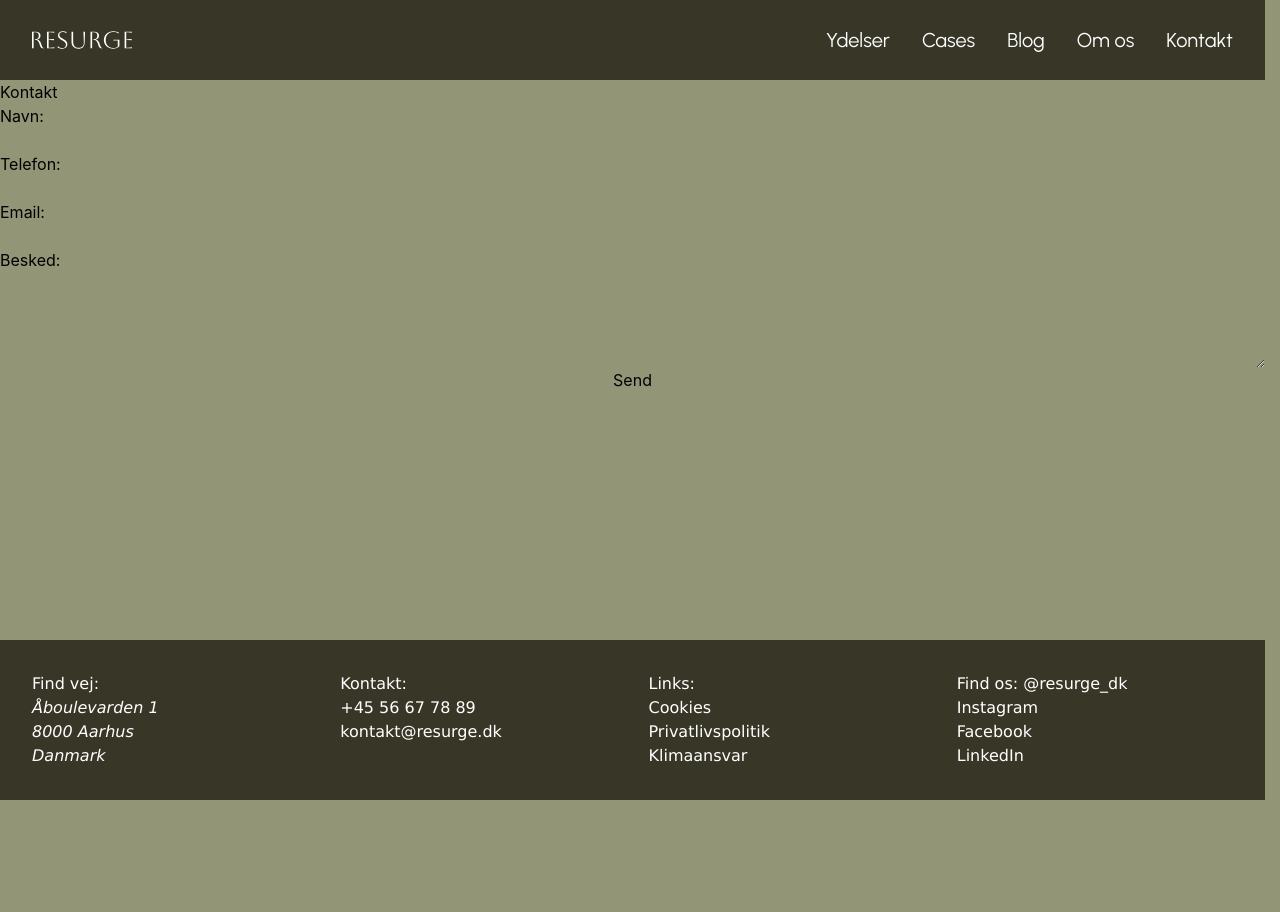
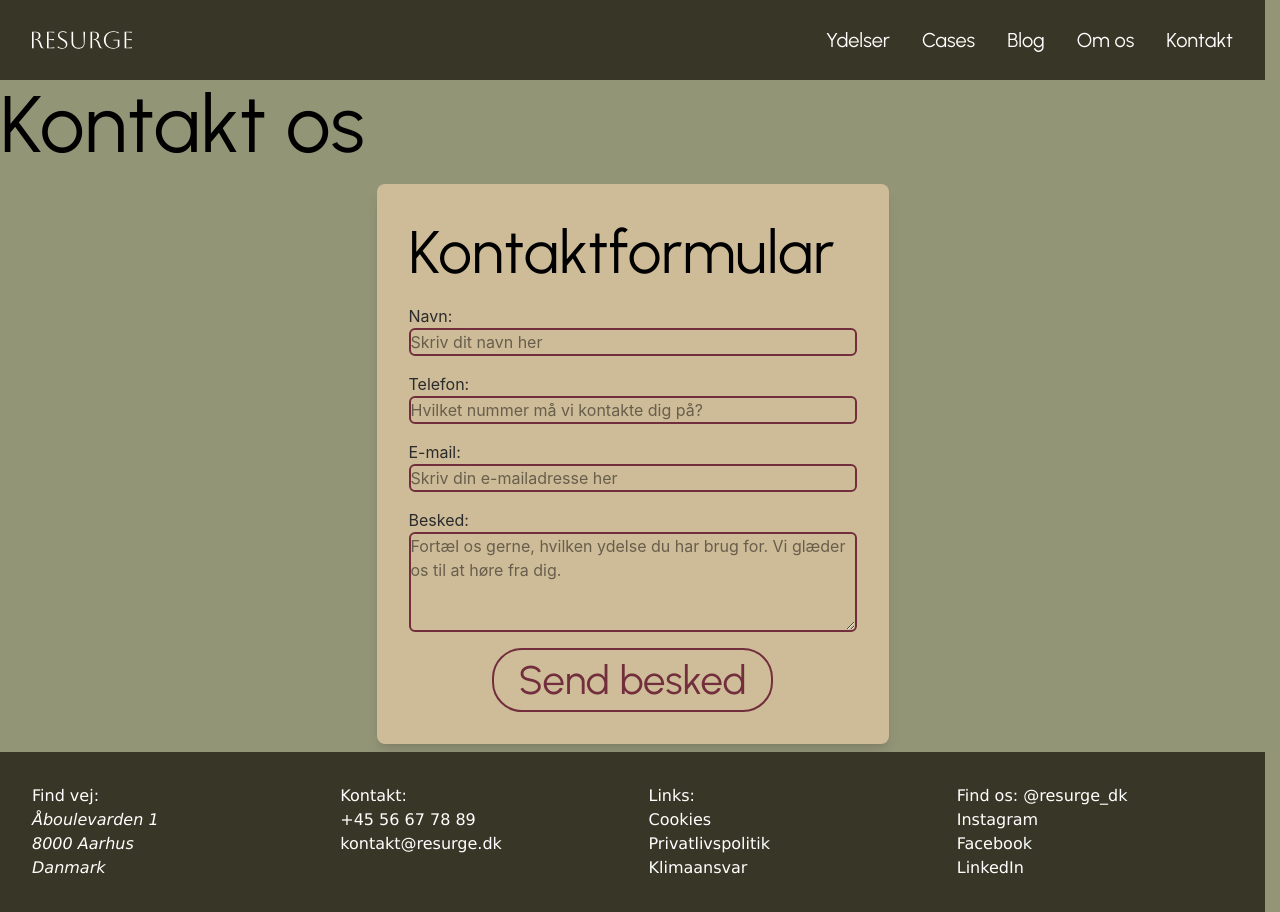
Before and after one commit to SaltyStarfish/resurge-projekt, a React (Vite) app in the folder resurge-react-project/: page /kontakt in a window 1280 px wide. Before the commit the page ends 800 px from the top, so only its background shows below. Built offline with nearby package versions, Linux system fonts and the light colour scheme.

Commit message:
Styling + placeholders + knap tilføjet

```diff
--- a/resurge-react-project/src/views/KontaktView.jsx
+++ b/resurge-react-project/src/views/KontaktView.jsx
@@ -1,30 +1,34 @@
-// Husk at importere alle Links og Components, der referes til
-import ComponentTemplate from "../components/ComponentTemplate"
-
+import { Link } from "react-router-dom";
+import CtaKnap from "../components/CtaKnap"
 
 function KontaktView() {
 
   return (
     <>
       {/* Opret sidens indhold herunder som "normal HTML" eller referer til components*/}
-      <h1>Kontakt</h1>
-      <div>
-        </div>
-        <form className="flex flex-col">
-          <label htmlFor="navn">Navn:</label>
-          <input type="text" id="navn" name="navn" required />
+      <h1 className="font-h1 font-medium mb-4">Kontakt os</h1>
+      <div className="flex justify-center w-full max-w-lg mx-auto">
+        <form className="flex flex-col bg-[#CEBC98] shadow-lg rounded-lg p-8 w-full">
+          <h2 className="font-h2 font-medium mb-4">Kontaktformular</h2>
+          <label htmlFor="navn" className="text-[#2B2B2B]">Navn:</label>
+          <input type="text" id="navn" name="navn" required placeholder="Skriv dit navn her" className="border-2 border-[#722E3C] rounded-md mb-4"
+       />
 
-          <label htmlFor="telefon">Telefon:</label>
-          <input type="text" id="telefon" name="telefon" required />
+          <label htmlFor="telefon" className="text-[#2B2B2B]">Telefon:</label>
+          <input type="text" id="telefon" name="telefon" required placeholder="Hvilket nummer må vi kontakte dig på?" className="border-2 border-[#722E3C] rounded-md mb-4" />
 
-          <label htmlFor="email">Email:</label>
-          <input type="email" id="email" name="email" required />
+          <label htmlFor="email" className="text-[#2B2B2B]">E-mail:</label>
+          <input type="email" id="email" name="email" required placeholder="Skriv din e-mailadresse her" className="border-2 border-[#722E3C] rounded-md mb-4" />
 
-          <label htmlFor="besked">Besked:</label>
-          <textarea id="besked" name="besked" rows="4" required></textarea>
-
-          <button type="submit">Send</button>
+          <label htmlFor="besked" className="text-[#2B2B2B]">Besked:</label>
+          <textarea id="besked" name="besked" rows="4" required placeholder="Fortæl os gerne, hvilken ydelse du har brug for. Vi glæder os til at høre fra dig." className="border-2 border-[#722E3C] rounded-md mb-4" ></textarea>
+          <div className="max-w-105 mx-auto">
+          <CtaKnap>
+            <button type="submit" className="py-1 px-6 flex justify-center">Send besked</button>
+          </CtaKnap>
+          </div>
         </form>
+      </div>
     </>
   )
 }
```
